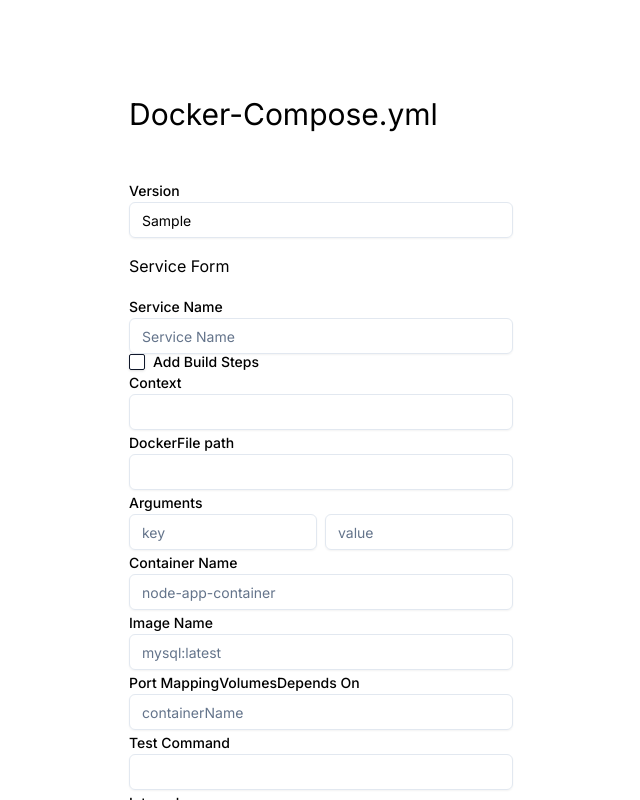
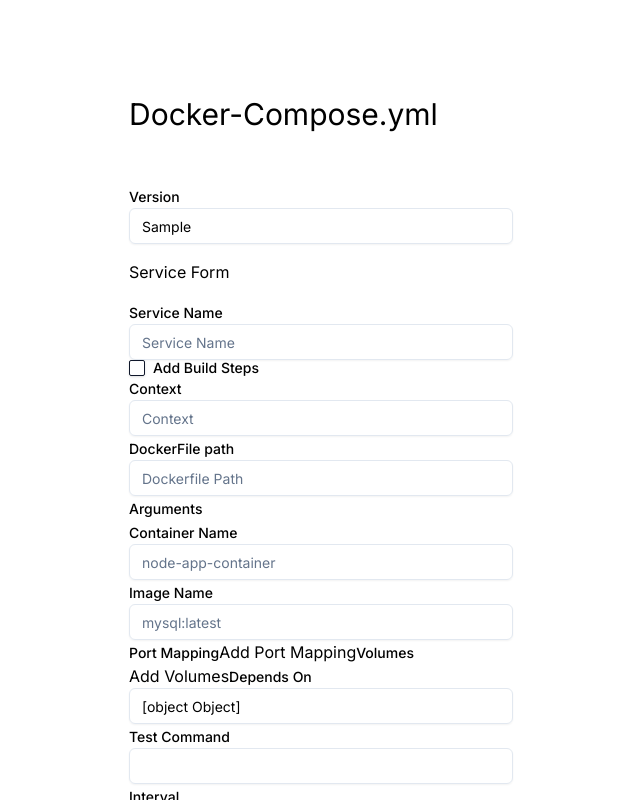
Before and after one commit to zeeshanbhati/docker-compose-generator, a Next.js app: page / in a window 1280 px wide. Both pictures are taken after typing "Sample" into the empty fields and a click on the button "Add". Shown: the top 800 px of the page, without its empty margins (319-959 px from the left). Built offline with nearby package versions, Linux system fonts and the light colour scheme.

Commit message:
WIP : ServiceBuild

```diff
--- a/app/page.tsx
+++ b/app/page.tsx
@@ -8,11 +8,16 @@ import { FormProvider, useForm } from "react-hook-form";
 export default function Home() {
   const methods = useForm();
 
+  const onSubmit = (data: unknown) => {
+    console.log(JSON.stringify(data));
+  };
+
   return (
     <main className="flex min-h-screen flex-col items-center justify-between p-24">
       <div className="grid w-full max-w-sm items-center gap-1.5">
         <h1 className=" text-3xl"> Docker-Compose.yml</h1>
         <FormProvider {...methods}>
+          <form onSubmit={methods.handleSubmit(onSubmit)} />
           <div className="mt-10 space-y-4">
             <div>
               <Label className="">Version</Label>
@@ -24,6 +29,7 @@ export default function Home() {
               <ServiceForm />
             </div>
           </div>
+          <form />
         </FormProvider>
       </div>
     </main>
--- a/components/DockerFormComponents/BuildForm.tsx
+++ b/components/DockerFormComponents/BuildForm.tsx
@@ -1,22 +1,37 @@
 import { Input } from "@/components/ui/input";
 import { Label } from "@/components/ui/label";
 import { Checkbox } from "@/components/ui/checkbox";
+import { useFormContext } from "react-hook-form";
 
-export const BuildForm = () => {
+export const BuildForm = ({ serviceIndex }: { serviceIndex: number }) => {
+  const methods = useFormContext();
+  const { register } = methods;
+
   return (
     <div>
       <Label> Context</Label>
-      <Input></Input>
+      <Input
+        placeholder="Context"
+        {...register(`services[${serviceIndex}].build.context`)}
+      />
 
       <Label>DockerFile path</Label>
-      <Input></Input>
-
+      <Input
+        placeholder="Dockerfile Path"
+        {...register(`services[${serviceIndex}].build.dockerfilePath`)}
+      />
       <Label>Arguments</Label>
-
-      <div className="flex space-x-2">
-        <Input placeholder="key"></Input>
-        <Input placeholder="value"></Input>
-      </div>
     </div>
   );
 };
+
+const BuildArguments = ({ serviceIndex }: { serviceIndex: number }) => {
+  const methods = useFormContext();
+  const { register } = methods;
+  return (
+    <div className="flex space-x-2">
+      <Input placeholder="key"></Input>
+      <Input placeholder="value"></Input>
+    </div>
+  );
+};
--- a/components/DockerFormComponents/PortMapping.tsx
+++ b/components/DockerFormComponents/PortMapping.tsx
@@ -25,6 +25,7 @@ export const PortMapping = ({ serviceIndex }: { serviceIndex: number }) => {
           />
         </div>
       ))}
+      <button onClick={append}>Add Port Mapping</button>
     </>
   );
 };
--- a/components/DockerFormComponents/ServiceForm.tsx
+++ b/components/DockerFormComponents/ServiceForm.tsx
@@ -34,7 +34,7 @@ export const ServiceForm = () => {
               Add Build Steps
             </label>
           </div>
-          <BuildForm />
+          <BuildForm serviceIndex={index} />
           <Label>Container Name</Label>
           <Input
             placeholder="node-app-container"
@@ -51,7 +51,10 @@ export const ServiceForm = () => {
           <VolumeMapping serviceIndex={index} />
 
           <Label>Depends On</Label>
-          <Input placeholder="containerName"></Input>
+          <Input
+            placeholder="containerName"
+            {...register(`service[${index}]`)}
+          ></Input>
           <HealthCheckForm />
         </div>
       ))}
@@ -59,3 +62,29 @@ export const ServiceForm = () => {
     </>
   );
 };
+
+const BuildDependencies = ({ serviceIndex }: { serviceIndex: number }) => {
+  const methods = useFormContext();
+  const { register, control } = methods;
+  const { fields, append, remove } = useFieldArray({
+    control,
+    name: `services[${serviceIndex}].build.dependsOn`,
+  });
+  return (
+    <div>
+      <Label>Build Dependencies</Label>
+      {fields.map((field, index) => {
+        return (
+          <Input
+            placeholder="Build Dependencies"
+            key={field.id}
+            {...register(
+              `services[${serviceIndex}].build.dependsOn[${index}]`,
+              { required: true }
+            )}
+          />
+        );
+      })}
+    </div>
+  );
+};
--- a/components/DockerFormComponents/VolumeMapping.tsx
+++ b/components/DockerFormComponents/VolumeMapping.tsx
@@ -27,6 +27,7 @@ export const VolumeMapping = ({ serviceIndex }: { serviceIndex: number }) => {
           />
         </div>
       ))}
+      <button onClick={append}>Add Volumes</button>
     </>
   );
 };
--- a/docker-sample.json
+++ b/docker-sample.json
@@ -15,7 +15,7 @@
           "volumes": "",
           "ports": [{ "container_port": 3000, "host_port": 3000 }],
           "command": "npm run dev",
-          "depends_on": [""],
+          "depends_on": [{ "key": "" }],
           "environment": [{ "key": "NODE_ENV", "value": "development" }],
           "healthcheck": {
             "test": "curl --fail http://localhost:3000 || exit 1",
```
